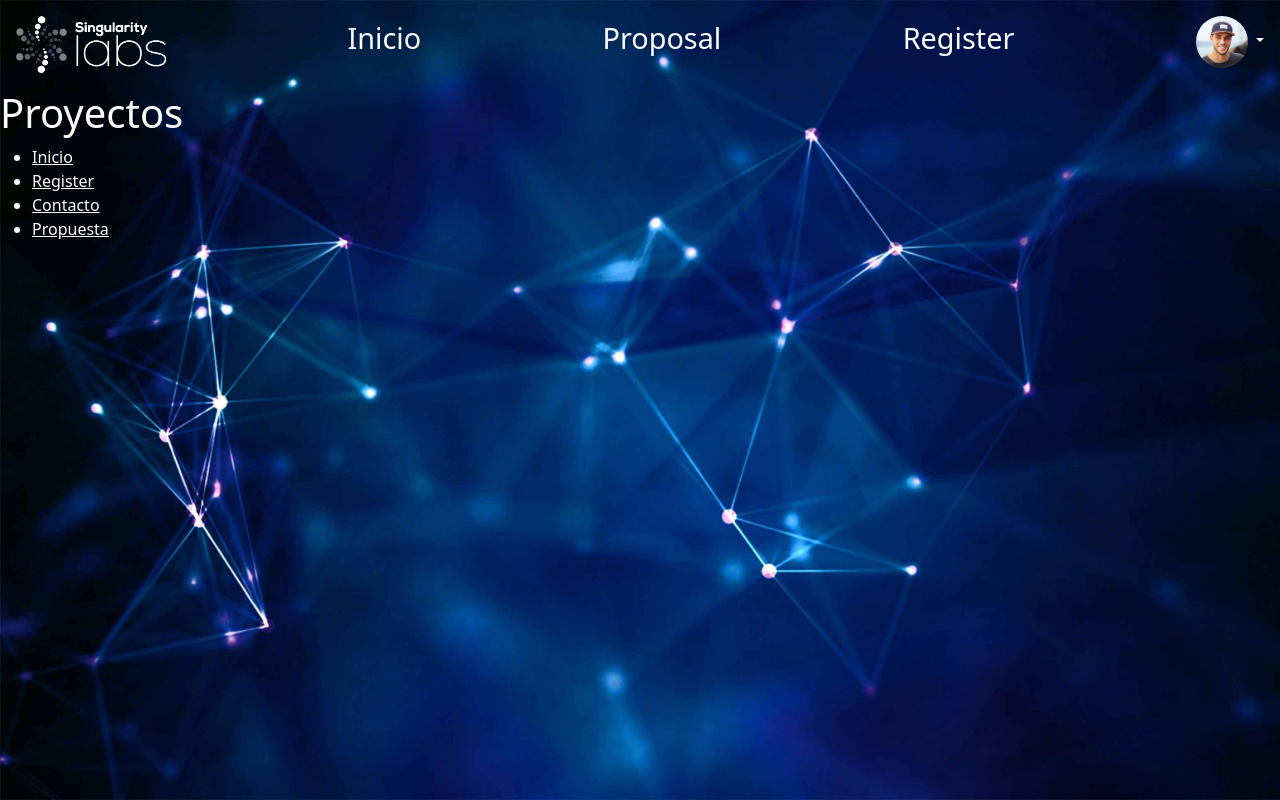
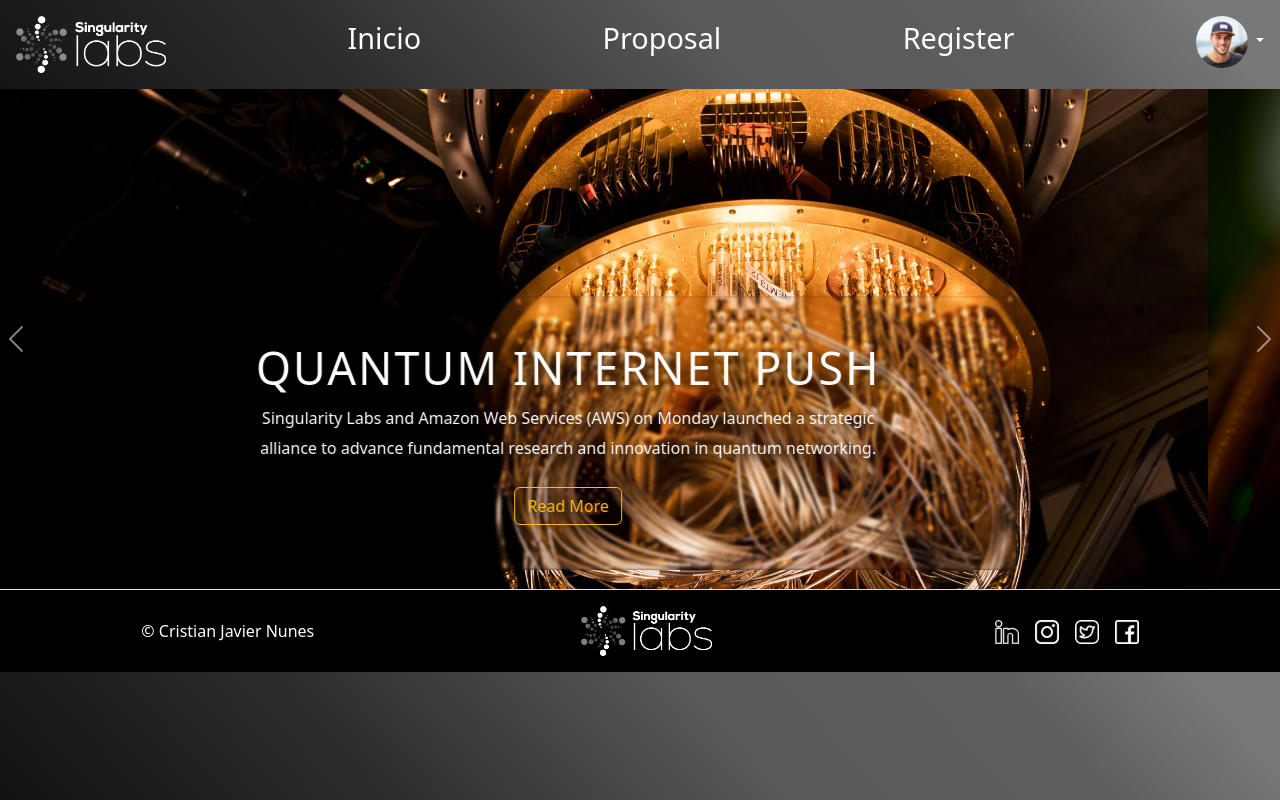
Before and after one commit to crisjav93/project_singularity, a website: page vistas/proyectos.html in a window 1280 px wide. Drawn offline with nearby package versions, Linux system fonts and the light colour scheme.

Commit message:
carousel ok

```diff
--- /dev/null
+++ b/estilos/js/app.js
@@ -0,0 +1 @@
+$('#carouselFade').carousel();
--- a/estilos/ssas/main.scss
+++ b/estilos/ssas/main.scss
@@ -12,3 +12,9 @@
 @import "partial/skillbar";
 @import "partial/worklist";
 @import "partial/proposal";
+@import "partial/carousel";
+
+
+.background__projects{
+    background: linear-gradient(48deg, rgba(0,0,0,1) 13%, rgba(45,45,45,1) 47%, rgba(89,89,89,1) 68%, rgba(94,94,94,1) 85%, rgba(119,119,119,1) 95%);
+}
--- /dev/null
+++ b/estilos/ssas/partial/_carousel.scss
@@ -0,0 +1,38 @@
+.carousel-item {
+    min-height: 300px;
+    background: no-repeat center center scroll;
+    -webkit-background-size: cover;
+    -moz-background-size: cover;
+    -o-background-size: cover;
+    background-size: cover;
+}
+
+.carousel-img{
+    display: block;
+        width: 100%;
+        height: 500px;
+        object-fit: cover;
+        object-position: center;
+}
+
+.carousel-caption {
+    filter: drop-shadow(12px 4px 6px black);
+    backdrop-filter: blur(1.5px);
+}
+
+.carousel-caption h5 {
+    font-size: 45px;
+    text-transform: uppercase;
+    letter-spacing: 2px;
+    margin-top: 25px;
+}
+
+.carousel-caption p {
+    width: 75%;
+    margin: auto;
+    line-height: 1.9;
+}
+
+.carousel-control-prev, .carousel-control-next{
+    width: auto;
+}
--- a/estilos/ssas/partial/_mobile.scss
+++ b/estilos/ssas/partial/_mobile.scss
@@ -47,7 +47,15 @@
     footer{
         flex-direction: column;
     }
-
+    .carousel-caption h5 {
+        font-size: 18px !important;
+        text-transform: uppercase;
+        letter-spacing: 2px;
+        margin-top: 25px;
+    }
+    .carousel-img {
+        object-position: bottom;
+    }
 }
 
 @media only screen and (max-width:767px) {
--- a/vistas/proyectos.html
+++ b/vistas/proyectos.html
@@ -10,6 +10,7 @@
     <link rel="stylesheet" href="../estilos/css/styles.css">
     <link rel="stylesheet"
     href="https://cdnjs.cloudflare.com/ajax/libs/animate.css/4.1.1/animate.min.css"/>
+    <script defer src="../estilos/js/app.js"></script>
 </head>
 <body class="background__projects">
     <header class="header">
@@ -32,16 +33,74 @@
             </div>
         </div>
     </header>
+    <main class="main">
 
-    <main class="main">
-        <h1 class="main__titulo">Proyectos</h1>
-        <ul>
-            <li><a href="../index.html">Inicio</a></li>
-            <li><a href="./register.html">Register</a></li>
-            <li><a href="./contacto.html">Contacto</a></li>
-            <li><a href="./propuesta_informativa.html">Propuesta</a></li>
+        <div id="carouselExampleIndicators" class="carousel slide" data-bs-ride="carousel" >
+            <ol class="carousel-indicators">
+            <li data-target="#carouselExampleIndicators" data-slide-to="0" class="active"></li>
+            <li data-target="#carouselExampleIndicators" data-slide-to="1"></li>
+            <li data-target="#carouselExampleIndicators" data-slide-to="2"></li>
+            </ol>
+            <div class="carousel-inner">
+            <div class="carousel-item active">
+                <img class="carousel-img" src="../img/projects/quantum_computer.webp" alt="First slide">
+                <div class="carousel-caption">
+                    <h5>quantum internet push</h5>
+                    <p>Singularity Labs and Amazon Web Services (AWS) on Monday launched a strategic alliance to advance fundamental research and innovation in quantum networking.</p>
+                    <a class="btn btn-outline-warning" style="text-align:center;margin:1.5rem" href="#">Read More</a>
+                </div>
+            </div>
+            <div class="carousel-item">
+                <img class="carousel-img" src="../img/projects/2012-265-1.jpg" alt="Second slide">
+                <div class="carousel-caption">
+                    <h5>Potential step toward new superconductors</h5>
+                    <p>Never-before-seen electron behavior could help scientists create superwires for supercharged technology.</p>
+                    <a class="btn btn-outline-warning" style="text-align:center;margin:1.5rem" href="#">Read More</a>
+                </div>
+            </div>
+            <div class="carousel-item">
+                <img class="carousel-img" src="../img/projects/shutterstock_517025860.jpg" alt="Third slide">
+                <div class="carousel-caption">
+                    <h5>New imaging technique may neuroscience research</h5>
+                    <p>Scientists hope it will let them see inner workings of complex systems.</p>
+                    <a class="btn btn-outline-warning" style="text-align:center;margin:1.5rem" href="#">Read More</a>
+                </div>
+            </div>
+            </div>
+            <a class="carousel-control-prev" href="#carouselExampleIndicators" role="button" data-slide="prev">
+            <span class="carousel-control-prev-icon" aria-hidden="true"></span>
+            </a>
+            <a class="carousel-control-next" href="#carouselExampleIndicators" role="button" data-slide="next">
+            <span class="carousel-control-next-icon" aria-hidden="true"></span>
+            </a>
+        </div>
+
+
+
+
+    </main>
+    <footer class="d-flex flex-wrap justify-content-center align-items-center py-3 border-top">
+        <div class="col-md-4 d-flex align-items-center">
+        <span class="mb-3 mb-md-0 text-muted">© Cristian Javier Nunes</span>
+        </div>
+        <div class="col-md-4 d-flex">
+            <a href="#" class="logo__footer ms-4"><a href="#"><img src="../img/logo-singularity.png" width="auto" height="50" align-items-center!important justify-content-center!important></a></li>
+        </div>
+        <ul class="nav col-md-4 justify-content-end list-unstyled d-flex">
+            <li class="icon ms-3"><a class="text-muted" href="#"><img src="../img/icons/linkedin.png" width="24" height="24"></a></li>
+            <li class="icon ms-3"><a class="text-muted" href="#"><img src="../img/icons/instagram.png" width="24" height="24"></a></li>
+            <li class="icon ms-3"><a class="text-muted" href="#"><img src="../img/icons/gorjeo.png" width="24" height="24"></a></li>
+            <li class="icon ms-3"><a class="text-muted" href="#"><img src="../img/icons/facebook.png" width="24" height="24"></a></li>
         </ul>
-    </main>
-    <script src="https://cdn.jsdelivr.net/npm/bootstrap@5.2.2/dist/js/bootstrap.bundle.min.js" integrity="sha384-OERcA2EqjJCMA+/3y+gxIOqMEjwtxJY7qPCqsdltbNJuaOe923+mo//f6V8Qbsw3" crossorigin="anonymous"></script>
+        </a>
+    </footer>
+    <script>
+		AOS.init();
+	</script>
+	<script src="https://ajax.googleapis.com/ajax/libs/jquery/1.11.1/jquery.min.js"></script>
+    <script src="https://stackpath.bootstrapcdn.com/bootstrap/4.1.3/js/bootstrap.min.js"></script>
+	<script src="https://cdn.jsdelivr.net/npm/bootstrap@5.2.2/dist/js/bootstrap.bundle.min.js" integrity="sha384-OERcA2EqjJCMA+/3y+gxIOqMEjwtxJY7qPCqsdltbNJuaOe923+mo//f6V8Qbsw3" crossorigin="anonymous"></script>
+    <script scr="https://code.jquery.com/jquery-3.3.1.slim.min.js"></script>
+
 </body>
 </html>
```
Also changed, not shown: estilos/css/styles.css, img/projects/2012-265-1.jpg (added), img/projects/804ad93cef0f3f0f_800x800ar.jpg (added), img/projects/quantum_computer.webp (added), img/projects/shutterstock_517025860.jpg (added).
